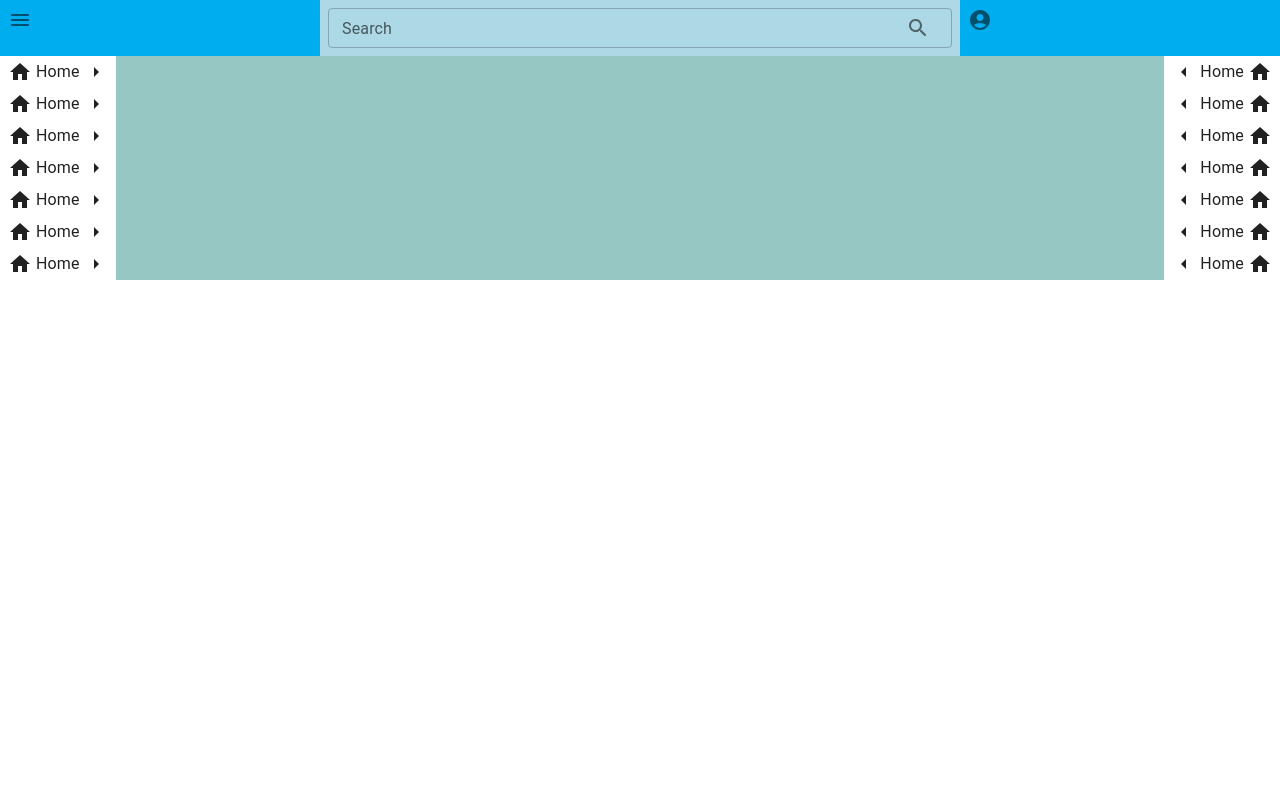
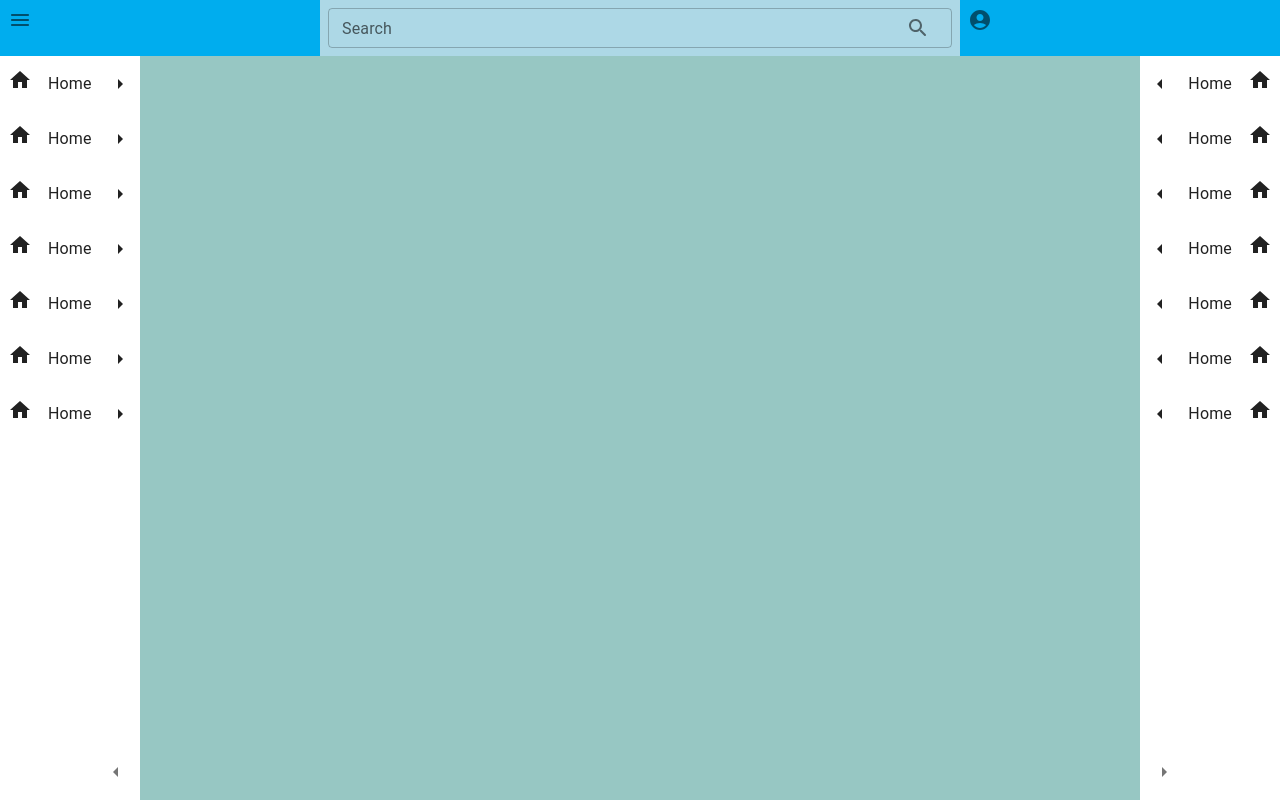
Before and after one commit to patrick-radulian/prototypes, a React (Create React App) app: page / in a window 1280 px wide. Built offline with nearby package versions, Linux system fonts and the light colour scheme.

Commit message:
FEAT: layout 100% and arrow expand

```diff
--- a/src/components/body/Body.module.css
+++ b/src/components/body/Body.module.css
@@ -1,6 +1,7 @@
 .body {
     display: flex;
-    height: 100%;
+    /* height: 100%; */
+    flex-grow: 1;
 }
 
 .main {
--- a/src/components/header/header.tsx
+++ b/src/components/header/header.tsx
@@ -5,7 +5,7 @@ import AccountCircleRoundedIcon from '@mui/icons-material/AccountCircleRounded';
 
 function Header() {
     return (
-        <Grid container item xs={12}>
+        <Grid container item xs={12} style={{flex: 0}}>
             <Grid container item xs={3} sx={{background: "#00ADEE"}}>
                 <Grid item justifyContent="center" alignItems="center">
                     <IconButton><MenuRoundedIcon/></IconButton>
--- a/src/components/navbar/Navbar.module.css
+++ b/src/components/navbar/Navbar.module.css
@@ -1,12 +1,26 @@
 .navbar {
     display: flex;
     flex-direction: column;
+}
+
+.navbarOptions {
+    display: flex;
+    flex-direction: column;
+    flex-grow: 1;
 }
 
 .navbarOption {
     display: flex;
     flex-direction: row-reverse;
     align-items: center;
-    gap: 4px;
-    padding: 4px 8px;
+    /* gap: 4px; */
+    /* padding: 12px 8px; */
 }
+
+.navbarOption > * {
+    margin: 12px 8px;
+}
+
+.collapseButton {
+    padding: 8px 4px;
+}
--- a/src/components/navbar/Navbar.tsx
+++ b/src/components/navbar/Navbar.tsx
@@ -11,6 +11,7 @@ interface INavbarProps {
 const Navbar : React.FC<INavbarProps> = ({side}) => {
     return (
         <nav className={Style.navbar}>
+            <div className={Style.navbarOptions}>
                 <NavbarOption Icon={HomeIcon} label="Home" side={side} />
                 <NavbarOption Icon={HomeIcon} label="Home" side={side} />
                 <NavbarOption Icon={HomeIcon} label="Home" side={side} />
@@ -18,6 +19,12 @@ const Navbar : React.FC<INavbarProps> = ({side}) => {
                 <NavbarOption Icon={HomeIcon} label="Home" side={side} />
                 <NavbarOption Icon={HomeIcon} label="Home" side={side} />
                 <NavbarOption Icon={HomeIcon} label="Home" side={side} />
+            </div>
+            <div className={Style.collapseButton} style={{textAlign: side === 'left' ?  'right' : 'left'}}>
+                <IconButton aria-label="expand">
+                    <ArrowRightIcon style={{transform: side === 'left' ?  'rotate(180deg)' : 'rotate(0deg)'}}/>
+                </IconButton>
+            </div>
         </nav>
     )
 }
@@ -31,7 +38,9 @@ interface INavbarOptionProps {
 const NavbarOption : React.FC<INavbarOptionProps> = ({Icon, label, side}) => {
     return (
         <div className={Style.navbarOption} style={{flexDirection: side === 'left' ? 'row' : 'row-reverse'}}>
+            <span className={Style.navbarOptionIcon}>
                 <Icon />
+            </span>
             <span>{label}</span>
             {/* <IconButton aria-label="expand"> */}
                 <ArrowRightIcon style={{transform: side === 'right' ?  'rotate(180deg)' : 'rotate(0deg)'}}/>
--- a/src/index.css
+++ b/src/index.css
@@ -8,6 +8,12 @@ body {
   height: 100vh;
 }
 
+#root {
+  height: 100%;
+  display: flex;
+  flex-direction: column;
+}
+
 code {
   font-family: source-code-pro, Menlo, Monaco, Consolas, 'Courier New',
     monospace;
```
Lines whose indentation alone changed are shown as unchanged.
